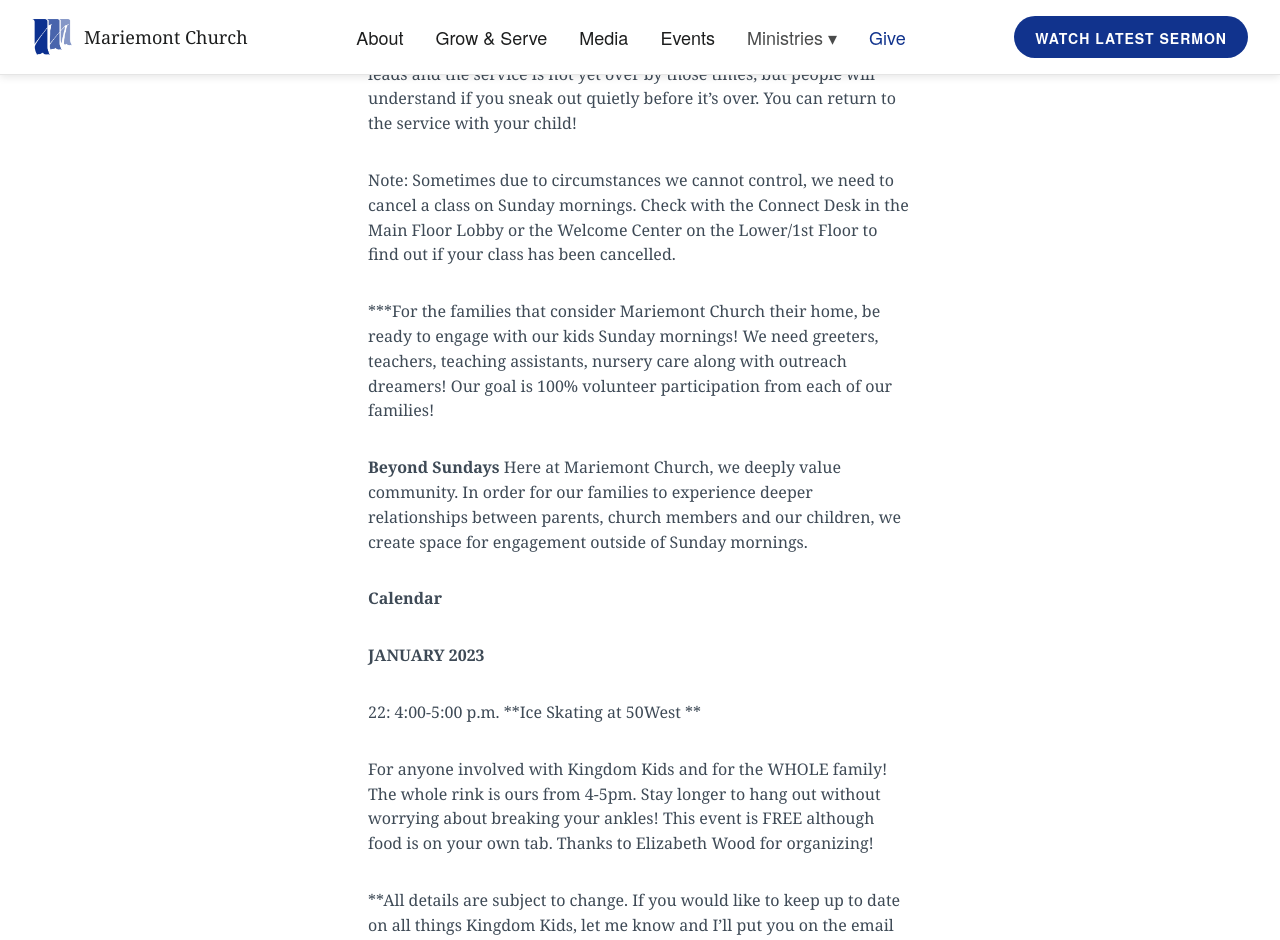
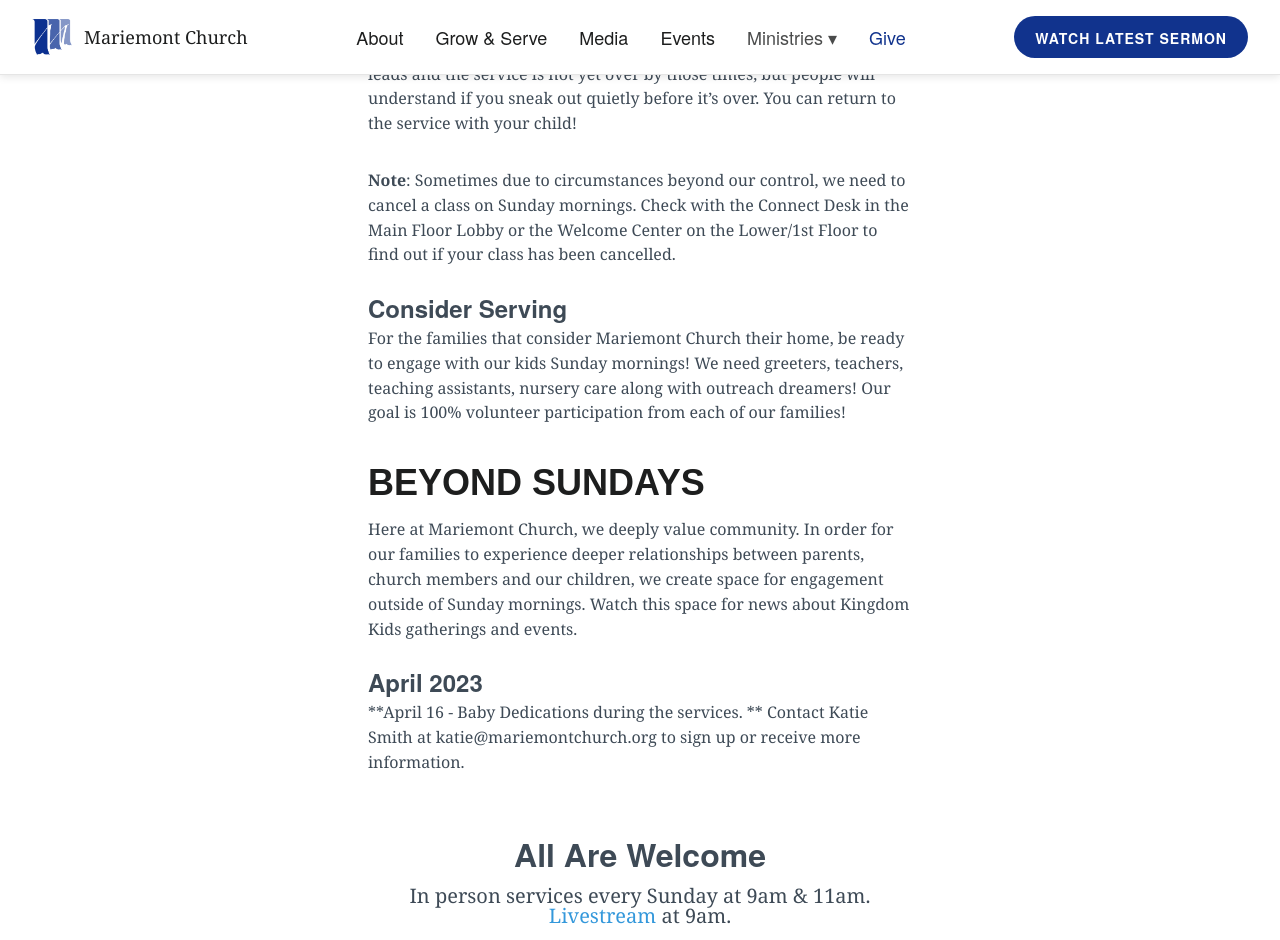
Before and after one commit to lukemoderwell/mariemont, a Jekyll site: the page built from kids.md, in a window 1280 px wide and 1400 px high, scrolled down 2214 px. Shown: the top 940 px of the window. Built offline with Jekyll 4.4.1, drawn with Linux system fonts in a browser that asks for light colours; nearby versions of some CDN libraries; some of the changed text lies outside the part shown.

Commit message:
Updated Kids

```diff
--- a/kids.md
+++ b/kids.md
@@ -48,20 +48,15 @@
 
 **Pick-Up**:  Be sure to keep your parent badge for pick up after the service. To be kind to our teachers and child care helpers, we try to make sure kids are picked up by 10:20 a.m. after the 9:00 Service, and picked up by 12:20 p.m. after the 11:00 service.  Sometimes the Spirit leads and the service is not yet over by those times, but people will understand if you sneak out quietly before it's over.  You can return to the service with your child!
 
-Note: Sometimes due to circumstances we cannot control, we need to cancel a class on Sunday mornings.  Check with the Connect Desk in the Main Floor Lobby or the Welcome Center on the Lower/1st Floor to find out if your class has been cancelled.
+**Note**: Sometimes due to circumstances beyond our control, we need to cancel a class on Sunday mornings.  Check with the Connect Desk in the Main Floor Lobby or the Welcome Center on the Lower/1st Floor to find out if your class has been cancelled.
 
-***For the families that consider Mariemont Church their home, be ready to engage with our kids Sunday mornings! We need greeters, teachers, teaching assistants, nursery care along with outreach dreamers!  Our goal is 100% volunteer participation from each of our families!
+### **Consider Serving**
 
-**Beyond Sundays**
-Here at Mariemont Church, we deeply value community.  In order for our families to experience deeper relationships between parents, church members and our children, we create space for engagement outside of Sunday mornings.
+For the families that consider Mariemont Church their home, be ready to engage with our kids Sunday mornings! We need greeters, teachers, teaching assistants, nursery care along with outreach dreamers!  Our goal is 100% volunteer participation from each of our families!
 
-**Calendar**
+##  Beyond Sundays
+Here at Mariemont Church, we deeply value community.  In order for our families to experience deeper relationships between parents, church members and our children, we create space for engagement outside of Sunday mornings.  Watch this space for news about Kingdom Kids gatherings and events.
 
-**JANUARY 2023**
+### **April 2023**
 
-22:  4:00-5:00 p.m. **Ice Skating at 50West **
-
-For anyone involved with Kingdom Kids and for the WHOLE family!  The whole rink is ours from 4-5pm.  Stay longer to hang out without worrying about breaking your ankles! This event is FREE although food is on your own tab.  Thanks to Elizabeth Wood for organizing!
-
-**All details are subject to change.  If you would like to keep up to date on all things Kingdom Kids, let me know and I’ll put you on the email list!
-Contact Katie Smith at 513-205-8539 or katie@mariemontchurch.org.  I’d love to hear from you!
+**April 16 - Baby Dedications during the services. ** Contact Katie Smith at katie@mariemontchurch.org to sign up or receive more information.
```
